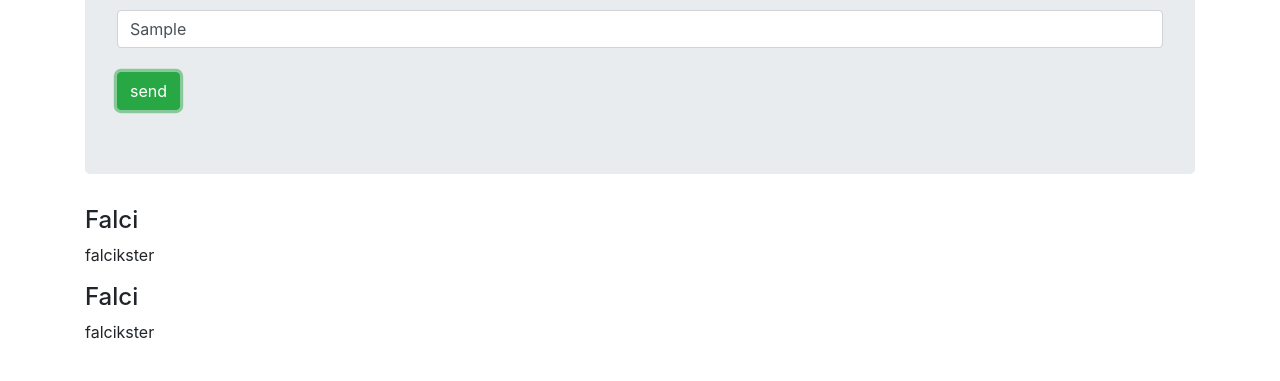
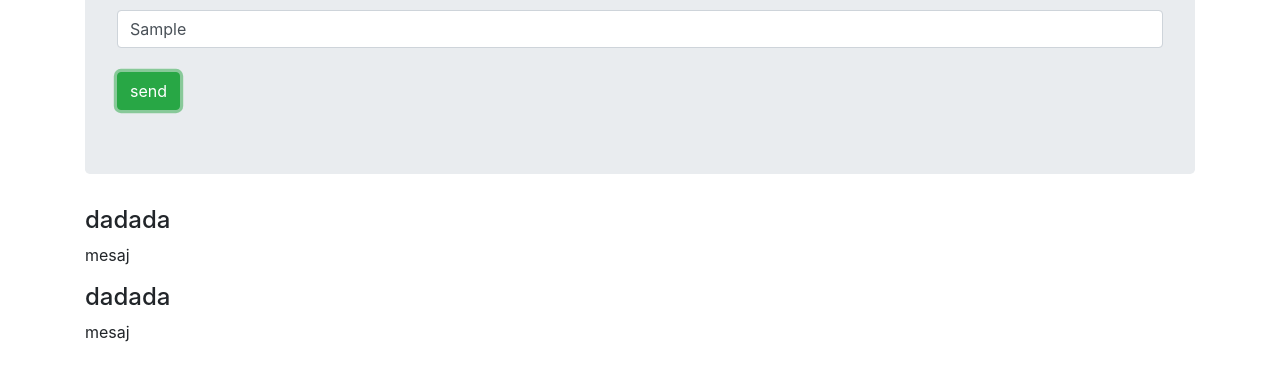
Before and after one commit to Dev-IceBear/nodejstraining, a website: page index.html in a window 1280 px wide. Both pictures are taken after typing "Sample" into the empty fields and a click on the button "send". Shown: the part 177-558 px from the top of the page. Drawn offline with nearby package versions, Linux system fonts and the light colour scheme.

Commit message:
changed message text in index

```diff
--- a/index.html
+++ b/index.html
@@ -20,11 +20,11 @@
 <script>
     $(() => {
         $("#send").click(() => {
-            addMessages({name: 'Falci', message: 'falcikster'})
+            addMessages({name: 'dadada', message: 'mesaj'})
         })
     })
     $(() => {
-        addMessages({name: 'Falci', message: 'falcikster'})
+        addMessages({name: 'dadada', message: 'mesaj'})
     })
     function addMessages(message){
         $("#messages").append(`<h4> ${message.name} </h4> <p> ${message.message} </p>`)
```
